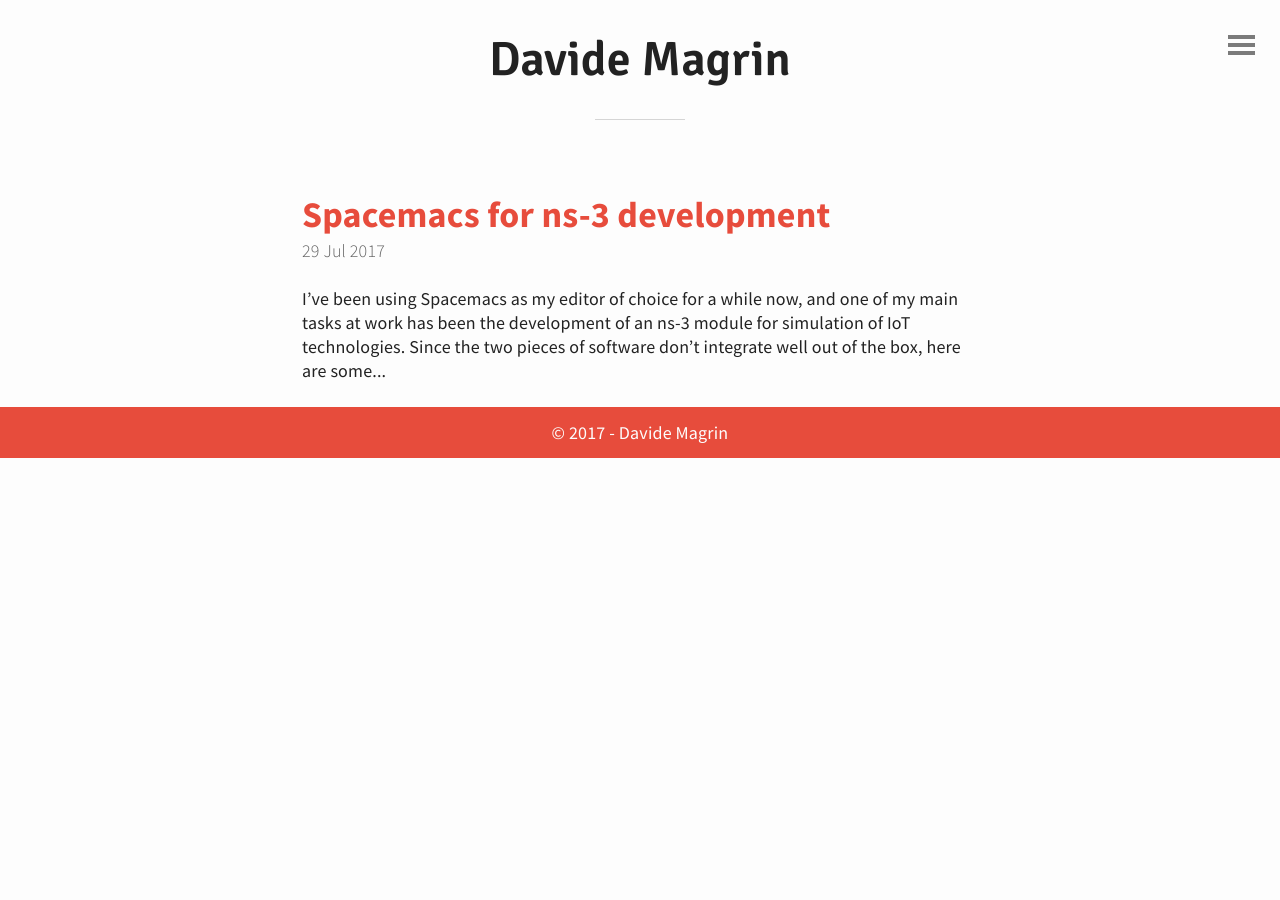
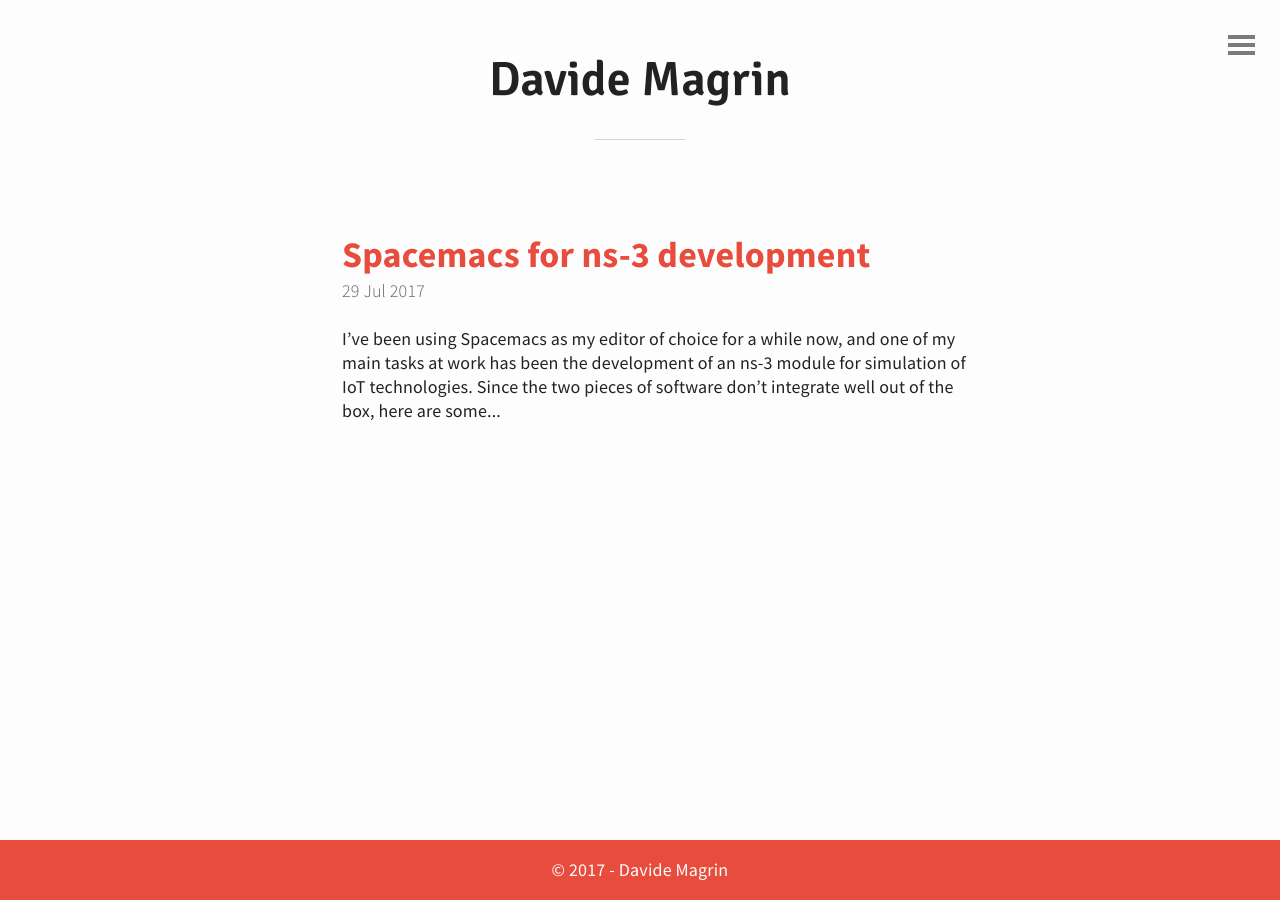
Before and after one commit to DvdMgr/dvdmgr.github.io, a Jekyll site: the page built from index.html, in a window 1280 px wide. Built offline with Jekyll 4.4.1, drawn with Linux system fonts in a browser that asks for light colours; the list of posts is cut into pages by our own code.

Commit message:
Make footer stay at the bottom of the page

```diff
--- a/_sass/base.scss
+++ b/_sass/base.scss
@@ -12,8 +12,15 @@
 
 html, body, h1, h2, h3, h4, h5, h6, p, ul, ol, li, img {
   margin: 0;
-  padding: 0;
   border: 0;
+}
+
+html {
+    height: 100%;
+}
+
+body {
+    height: 100%;
 }
 
 /*- Base color -*/
--- a/_sass/layout.scss
+++ b/_sass/layout.scss
@@ -112,14 +112,15 @@
 }
 
 #container {
-	margin:0 auto;
 	max-width: 730px;
-	padding: 0 1.5rem;
+	padding: 0 1.5rem 60px 1.5rem;
+  position: relative;
+  margin: 0 auto;
 }
 
 #header {
 	text-align: center;
-  padding: 24px 0;
+  padding: 44px 0;
   position: relative;
   a {
   	text-decoration: none;
@@ -250,5 +251,15 @@
   background-color: $main-color;
   color: $background-color;
   text-align: center;
-  padding: 0.6667em 0;
+  position: absolute;
+  width: 100%;
+  height: 60px;
+  bottom: 0;
+  line-height: 60px;
 }
+
+#wrap {
+    min-height: 100%;
+    position: relative;
+    padding-bottom: 30px;
+}
```
Also changed, not shown: _sass/mixin.scss (line endings or trailing spaces).
